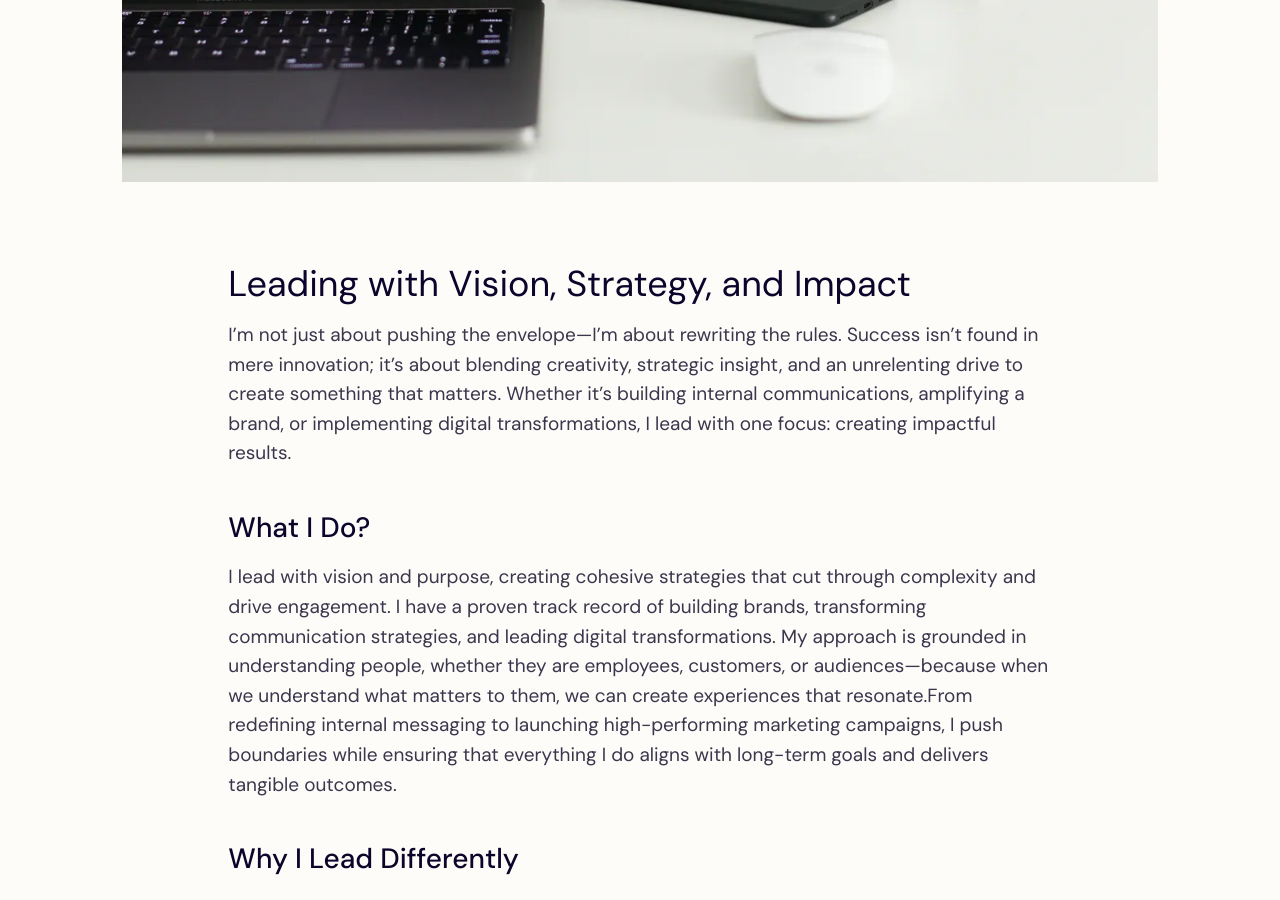
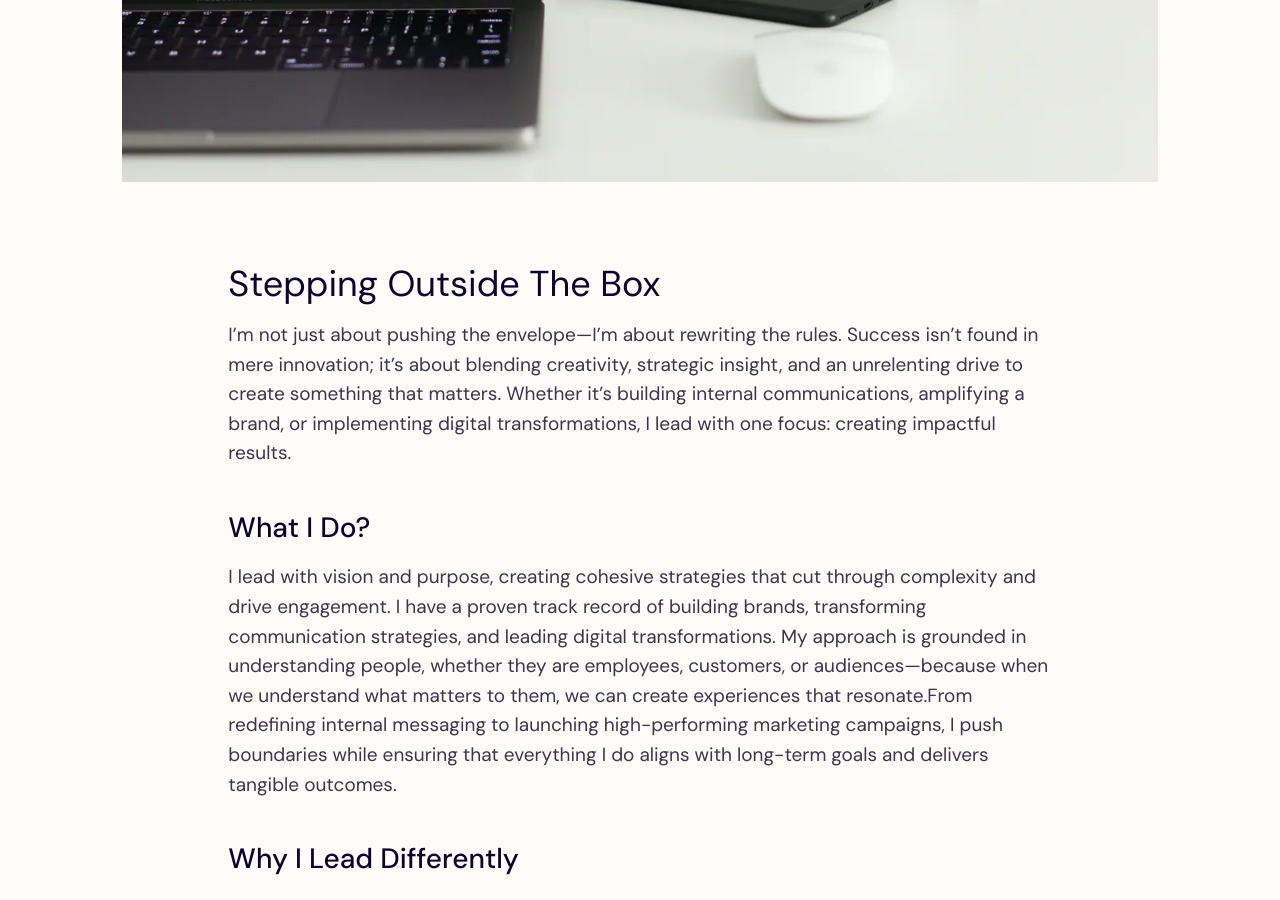
Before and after one commit to tglivebold/portfolio, a Jekyll site: the page built from pages/about.md, in a window 1280 px wide and 900 px high, scrolled down 832 px. Built offline with Jekyll 4.4.1, drawn with Linux system fonts in a browser that asks for light colours.

Commit message:
Update about.md

```diff
--- a/pages/about.md
+++ b/pages/about.md
@@ -7,7 +7,7 @@ description: "Leading with Vision, Strategy, and Impact"
 image: "/assets/images/gen/content/content-5.webp"
 ---
 
-# Leading with Vision, Strategy, and Impact
+# Stepping Outside The Box
 
 I’m not just about pushing the envelope—I’m about rewriting the rules. Success isn't found in mere innovation; it’s about blending creativity, strategic insight, and an unrelenting drive to create something that matters. Whether it’s building internal communications, amplifying a brand, or implementing digital transformations, I lead with one focus: creating impactful results.
 
```
